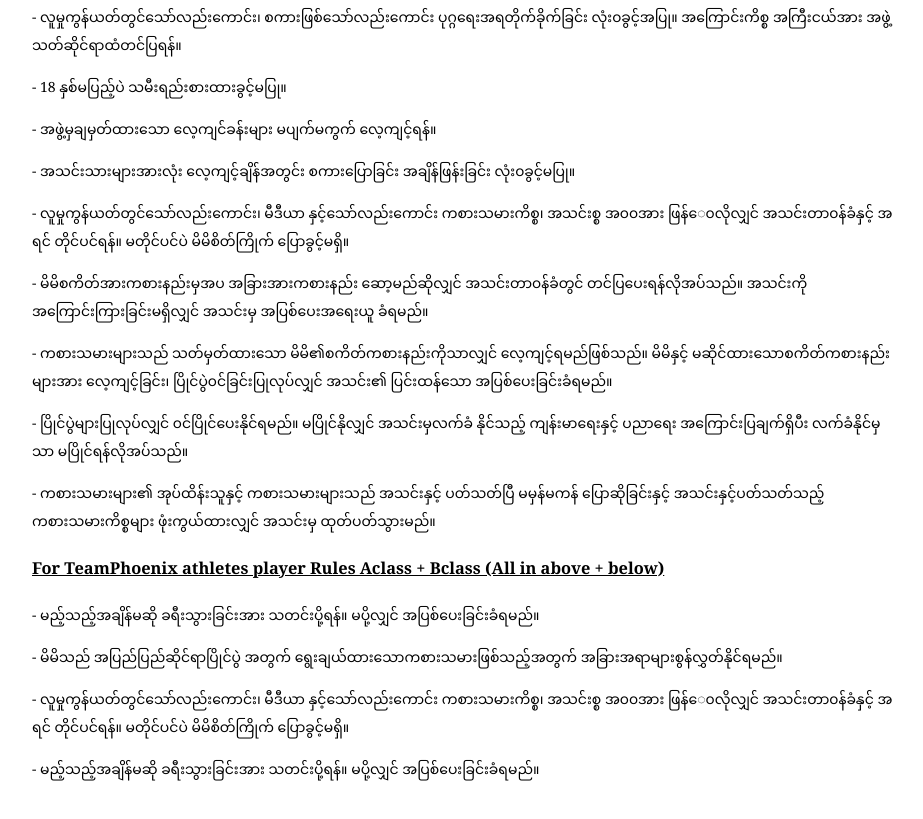
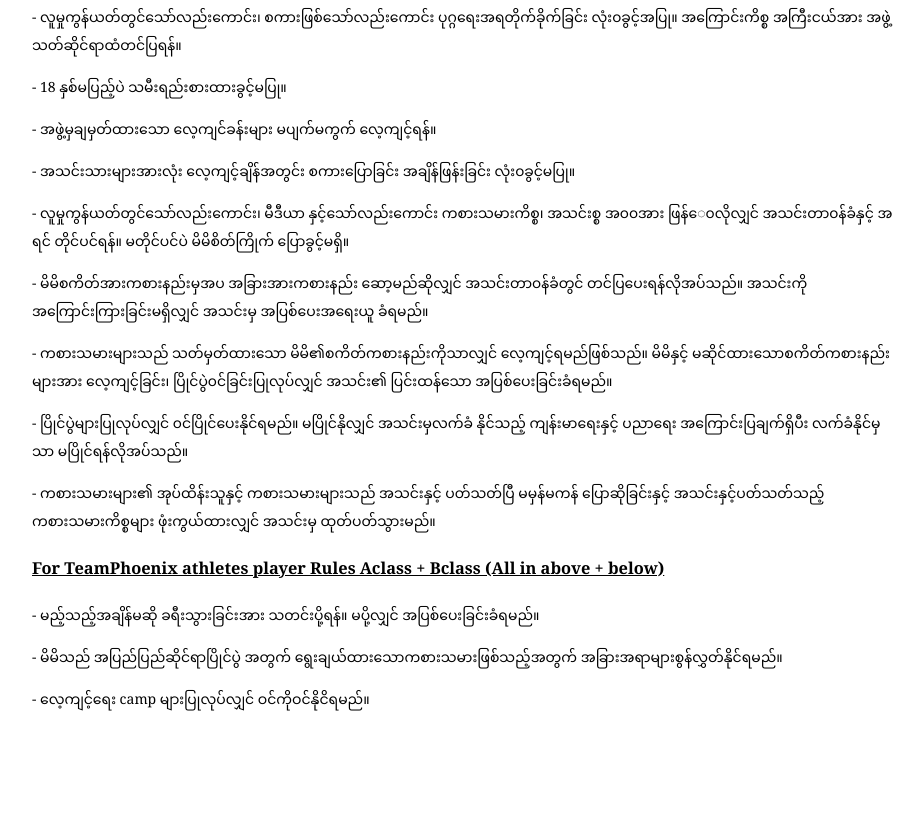
Before and after one commit to TeamPhoenixWeb/Rules, a plain HTML site: page index.html in a window 1280 px wide. Shown: the part 866-1685 px from the top of the page, without its empty margins (174-1097 px from the left). After the commit the page ends 1625 px from the top, so only its background shows below. Drawn offline with Linux system fonts and the light colour scheme.

Commit message:
Update index.html

```diff
--- a/index.html
+++ b/index.html
@@ -48,9 +48,7 @@
             <h3>For TeamPhoenix athletes player Rules Aclass + Bclass (All in above + below)</h3>
             <p>- မည့်သည့်အချိန်မဆို ခရီးသွားခြင်းအား သတင်းပို့ရန်။ မပို့လျှင် အပြစ်ပေးခြင်းခံရမည်။</p>
             <p>- မိမိသည် အပြည်ပြည်ဆိုင်ရာပြိုင်ပွဲ အတွက် ရွေးချယ်ထားသောကစားသမားဖြစ်သည့်အတွက် အခြားအရာများစွန်လွှတ်နိုင်ရမည်။</p>
-            <p>- လူမှုကွန်ယတ်တွင်သော်လည်းကောင်း၊ မီဒီယာ နှင့်သော်လည်းကောင်း ကစားသမားကိစ္စ၊ အသင်းစ္စ အ၀၀အား ဖြန်‌‌‌ေ၀လိုလျှင် အသင်းတာ၀န်ခံနှင့် အရင် တိုင်ပင်ရန်။ မတိုင်ပင်ပဲ မိမိစိတ်ကြိုက် ပြောခွင့်မရှိ။</p>
-            <p>- မည့်သည့်အချိန်မဆို ခရီးသွားခြင်းအား သတင်းပို့ရန်။ မပို့လျှင် အပြစ်ပေးခြင်းခံရမည်။</p>
-
+            <p>- လေ့ကျင့်ရေး camp များပြုလုပ်လျှင် ဝင်ကိုဝင်နိုငိရမည်။</p>
           </div>
     </body>
 </html>
```
